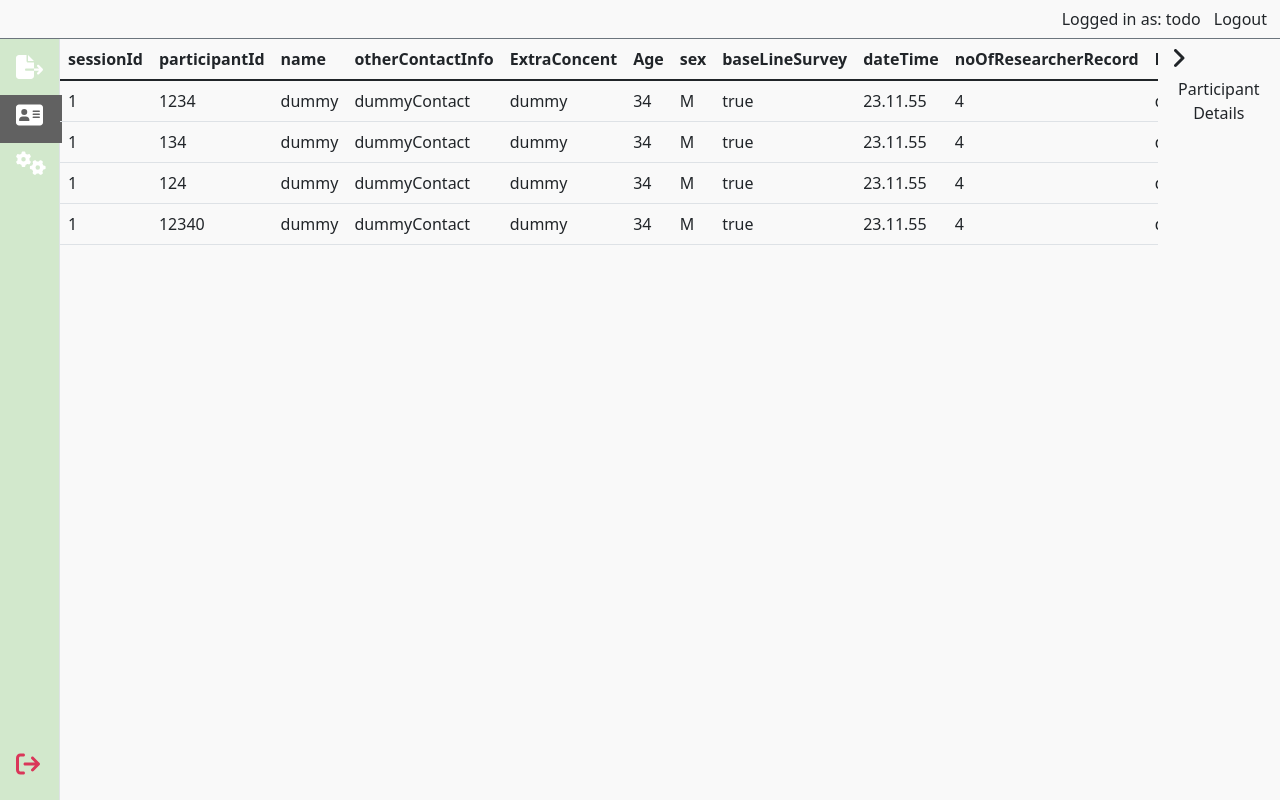
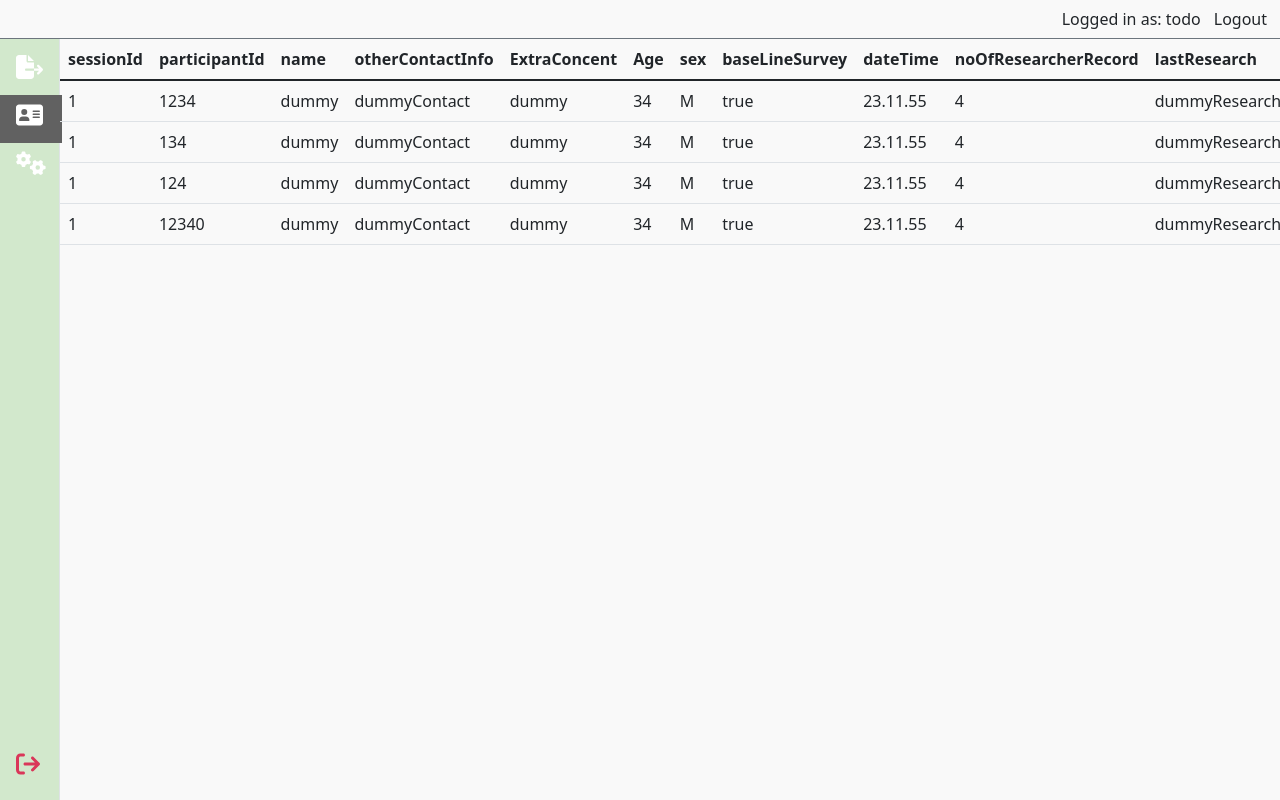
Before and after one commit to tekenradar/researcher-ui, a React (Create React App) app: page /studies/dummy/participant-records in a window 1280 px wide. Built offline with nearby package versions, Linux system fonts and the light colour scheme.

Commit message:
set the initial state of participation details to false

```diff
--- a/src/pages/study/ParticipantRecords.tsx
+++ b/src/pages/study/ParticipantRecords.tsx
@@ -59,13 +59,11 @@ const dummyParticipantRecords = [
 ];
 const ParticipantRecords: React.FC = () => {
   let params = useParams();
-  const [showDetails, setShowDetails] = useState(true);
+  const [showDetails, setShowDetails] = useState(false);
   const [participantData, setParticipantData] = useState({});
 
   return (
-    <div className="d-flex w-100 h-100 table-responsive" style={{
-
-    }}>
+    <div className="d-flex w-100 h-100 table-responsive" style={{}}>
       <ParticipantOverview
         participantsRecords={dummyParticipantRecords}
         onParticipantRowClicked={(participantId: number) => {
```
